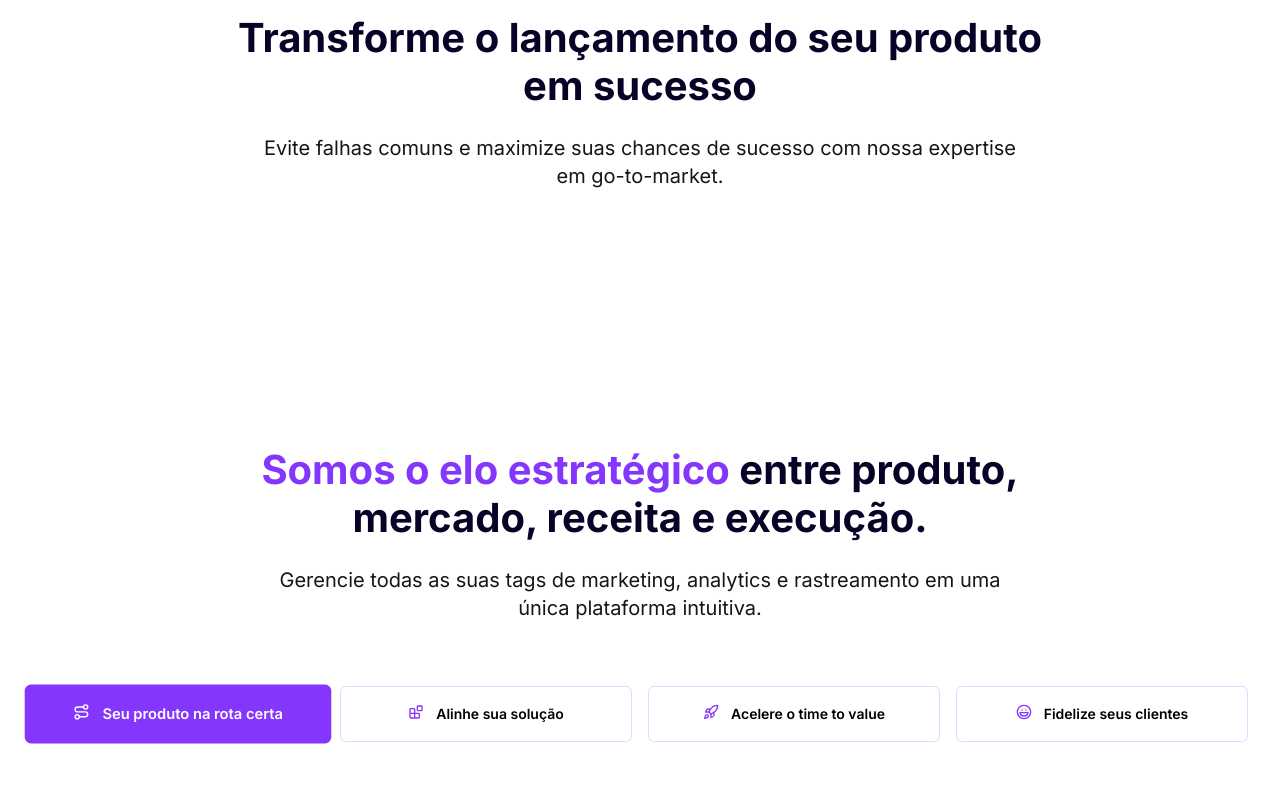
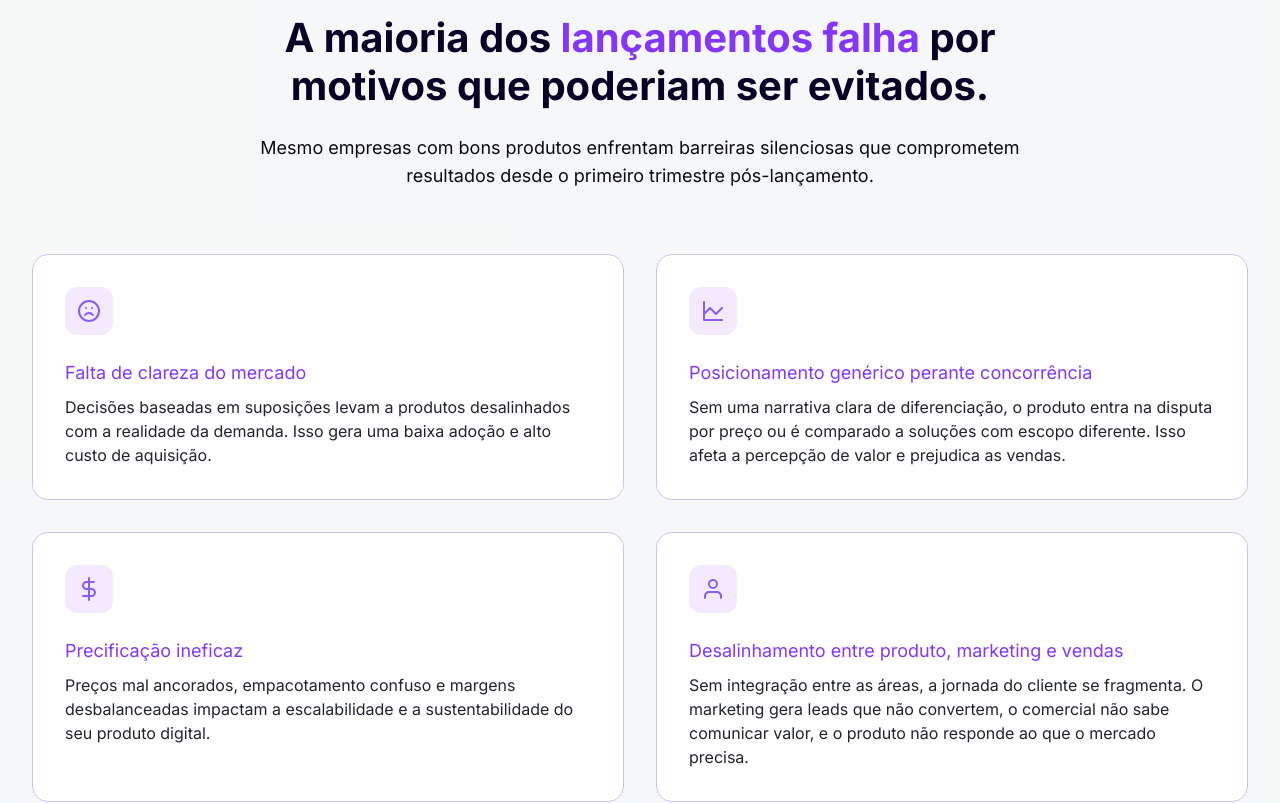
Before and after one commit to moyses/gtmbr-v3, a Next.js app: page / in a window 1280 px wide. Shown: the part 1300-2103 px from the top of the page. Built offline with nearby package versions, Linux system fonts and the light colour scheme.

Commit message:
fix: return content fail section and add randomic question on start wizard

```diff
--- a/src/components/home-sections/launch-fail-section/launch-fail-section.tsx
+++ b/src/components/home-sections/launch-fail-section/launch-fail-section.tsx
@@ -1,33 +1,169 @@
 'use client';
 
-import { motion } from 'framer-motion';
-import { AnimateOnScroll } from '../../ui/motion';
+import Image from 'next/image';
+
+import { ArrowRight } from 'lucide-react';
+import { Button } from '@/components/ui/button';
+import {
+  AnimateOnScroll,
+  StaggerChildren,
+  StaggerItem,
+} from '@/components/ui/motion';
 
 export const LaunchFailSection = () => {
   return (
-    <section className="py-24 bg-white">
+    <section className="py-24 bg-gray-200/20">
       <div className="max-w-7xl mx-auto px-4 sm:px-6 lg:px-8">
         <AnimateOnScroll>
           <div className="text-center mb-16">
-            <motion.h2
-              initial={{ opacity: 0, y: 20 }}
-              whileInView={{ opacity: 1, y: 0 }}
-              viewport={{ once: true }}
-              transition={{ duration: 0.5, ease: 'easeOut' }}
-              className="text-heading-hg max-w-[860px] mx-auto font-bold text-dark mb-6"
-            >
-              Transforme o lançamento do seu produto em sucesso
-            </motion.h2>
-            <motion.p
-              initial={{ opacity: 0, y: 20 }}
-              whileInView={{ opacity: 1, y: 0 }}
-              viewport={{ once: true }}
-              transition={{ duration: 0.5, delay: 0.4, ease: 'easeOut' }}
-              className="text-xl text-gray-600 max-w-3xl mx-auto"
-            >
-              Evite falhas comuns e maximize suas chances de sucesso com nossa
-              expertise em go-to-market.
-            </motion.p>
+            <h2 className="max-w-[860px] mx-auto text-heading-hg font-bold text-dark mb-6">
+              A maioria dos{' '}
+              <span className="text-brand-primary">lançamentos falha</span> por
+              motivos que poderiam ser evitados.
+            </h2>
+            <p className="text-gray-800 text-lg max-w-3xl mx-auto">
+              Mesmo empresas com bons produtos enfrentam barreiras silenciosas
+              que comprometem resultados desde o primeiro trimestre
+              pós-lançamento.
+            </p>
+          </div>
+        </AnimateOnScroll>
+
+        <StaggerChildren className="grid grid-cols-1 md:grid-cols-2 gap-8">
+          {/* Card 1 - Falta de clareza */}
+          <StaggerItem
+            variants={{
+              visible: { opacity: 1, y: 0 },
+              hidden: { opacity: 0, y: 20 },
+            }}
+            className="bg-white backdrop-blur-sm rounded-2xl p-8 border border-purple-600"
+          >
+            <div className="mb-6">
+              <div className="w-12 h-12 bg-brand-primary/10 rounded-xl flex items-center justify-center">
+                <Image
+                  src="/icons/sad-face.svg"
+                  alt="Falta de clareza"
+                  width={24}
+                  height={24}
+                />
+              </div>
+            </div>
+            <h3 className="text-brand-primary text-lg mb-2">
+              Falta de clareza do mercado
+            </h3>
+            <p className="text-gray-400">
+              Decisões baseadas em suposições levam a produtos desalinhados com
+              a realidade da demanda. Isso gera uma baixa adoção e alto custo de
+              aquisição.
+            </p>
+          </StaggerItem>
+
+          {/* Card 2 - Posicionamento */}
+          <StaggerItem
+            variants={{
+              visible: { opacity: 1, y: 0 },
+              hidden: { opacity: 0, y: 20 },
+            }}
+            className="bg-white rounded-2xl p-8 border border-purple-600"
+          >
+            <div className="mb-6">
+              <div className="w-12 h-12 bg-brand-primary/10 rounded-xl flex items-center justify-center">
+                <Image
+                  src="/icons/chart.svg"
+                  alt="Posicionamento"
+                  width={24}
+                  height={24}
+                />
+              </div>
+            </div>
+            <h3 className="text-brand-primary text-lg mb-2">
+              Posicionamento genérico perante concorrência
+            </h3>
+            <p className="text-gray-400">
+              Sem uma narrativa clara de diferenciação, o produto entra na
+              disputa por preço ou é comparado a soluções com escopo diferente.
+              Isso afeta a percepção de valor e prejudica as vendas.
+            </p>
+          </StaggerItem>
+
+          {/* Card 3 - Precificação */}
+          <StaggerItem
+            variants={{
+              visible: { opacity: 1, y: 0 },
+              hidden: { opacity: 0, y: 20 },
+            }}
+            className="bg-white rounded-2xl p-8 border border-purple-600"
+          >
+            <div className="mb-6">
+              <div className="w-12 h-12 bg-brand-primary/10 rounded-xl flex items-center justify-center">
+                <Image
+                  src="/icons/money.svg"
+                  alt="Precificação"
+                  width={24}
+                  height={24}
+                />
+              </div>
+            </div>
+            <h3 className="text-brand-primary text-lg mb-2">
+              Precificação ineficaz{' '}
+            </h3>
+            <p className="text-gray-400">
+              Preços mal ancorados, empacotamento confuso e margens
+              desbalanceadas impactam a escalabilidade e a sustentabilidade do
+              seu produto digital.
+            </p>
+          </StaggerItem>
+
+          {/* Card 4 - Desalinhamento */}
+          <StaggerItem
+            variants={{
+              visible: { opacity: 1, y: 0 },
+              hidden: { opacity: 0, y: 20 },
+            }}
+            className="bg-white rounded-2xl p-8 border border-purple-600"
+          >
+            <div className="mb-6">
+              <div className="w-12 h-12 bg-brand-primary/10 rounded-xl flex items-center justify-center">
+                <Image
+                  src="/icons/person.svg"
+                  alt="Desalinhamento"
+                  width={24}
+                  height={24}
+                />
+              </div>
+            </div>
+            <h3 className="text-brand-primary text-lg mb-2">
+              Desalinhamento entre produto, marketing e vendas
+            </h3>
+            <p className="text-gray-400">
+              Sem integração entre as áreas, a jornada do cliente se fragmenta.
+              O marketing gera leads que não convertem, o comercial não sabe
+              comunicar valor, e o produto não responde ao que o mercado
+              precisa.
+            </p>
+          </StaggerItem>
+        </StaggerChildren>
+
+        {/* CTA Section */}
+        <AnimateOnScroll>
+          <div className="mt-16 text-center">
+            <h3 className="text-2xl font-semibold text-dark mb-4">
+              Não deixe seu lançamento ser mais uma estatística
+            </h3>
+            <p className="text-gray-600 mb-8 max-w-2xl mx-auto">
+              Converse com nossos especialistas e descubra como podemos ajudar
+              você a evitar esses problemas comuns e criar uma estratégia de
+              lançamento sólida.
+            </p>
+            <div className="flex flex-col sm:flex-row gap-4 justify-center">
+              <Button
+                size="lg"
+                className="bg-brand-primary hover:bg-brand-secondary text-white px-8 py-3"
+              >
+                Agendar diagnóstico gratuito
+                <ArrowRight className="ml-2 w-5 h-5" />
+              </Button>
+            </div>
           </div>
         </AnimateOnScroll>
       </div>
--- a/src/pages/wizard-gtm/index.tsx
+++ b/src/pages/wizard-gtm/index.tsx
@@ -1,7 +1,6 @@
 'use client';
 
-import React from 'react';
-import { useState } from 'react';
+import React, { useState, useEffect } from 'react';
 import { Button } from '../../components/ui/button';
 import { ArrowLeft, MessageCircle, CheckCircle2 } from 'lucide-react';
 import Link from 'next/link';
@@ -220,17 +219,49 @@ const getDiagnosis = (score: number): DiagnosisResult => {
   }
 };
 
-function WizardGTM() {
+// Função para embaralhar array usando o algoritmo Fisher-Yates
+const shuffleArray = <T,>(array: T[]): T[] => {
+  const shuffled = [...array];
+  for (let i = shuffled.length - 1; i > 0; i--) {
+    const j = Math.floor(Math.random() * (i + 1));
+    [shuffled[i], shuffled[j]] = [shuffled[j], shuffled[i]];
+  }
+  return shuffled;
+};
+
+// Função para embaralhar as opções de cada pergunta
+const shuffleStageOptions = (stage: WizardStage): WizardStage => {
+  return {
+    ...stage,
+    options: shuffleArray([...stage.options]),
+  };
+};
+
+// Função para embaralhar todo o wizard (perguntas e opções)
+const shuffleWizard = (stages: WizardStage[]): WizardStage[] => {
+  return shuffleArray(stages.map((stage) => shuffleStageOptions(stage)));
+};
+
+// Componente para garantir randomização apenas no cliente
+const RandomizedWizard: React.FC = () => {
+  const [mounted, setMounted] = useState(false);
+  const [stages, setStages] = useState<WizardStage[]>([]);
   const [currentStage, setCurrentStage] = useState(0);
   const [responses, setResponses] = useState<{ [key: number]: number }>({});
   const [showResult, setShowResult] = useState(false);
+
+  // Inicializa o estado apenas quando o componente é montado no cliente
+  useEffect(() => {
+    setMounted(true);
+    setStages(shuffleWizard(wizardStages));
+  }, []);
 
   const handleResponse = (stageId: number, value: number) => {
     const newResponses = { ...responses, [stageId]: value };
     setResponses(newResponses);
 
     setTimeout(() => {
-      if (currentStage < wizardStages.length - 1) {
+      if (currentStage < stages.length - 1) {
         setCurrentStage(currentStage + 1);
       } else {
         setShowResult(true);
@@ -238,13 +269,22 @@ function WizardGTM() {
     }, 500);
   };
 
-  const getTotalScore = () => {
-    return Object.values(responses).reduce((sum, value) => sum + value, 0);
+  const resetWizard = () => {
+    setCurrentStage(0);
+    setResponses({});
+    setShowResult(false);
+    setStages(shuffleWizard(wizardStages));
   };
 
-  const diagnosis = getDiagnosis(getTotalScore());
+  // Não renderiza nada até que o componente seja montado no cliente
+  if (!mounted || stages.length === 0) {
+    return null;
+  }
 
   if (showResult) {
+    const diagnosis = getDiagnosis(
+      Object.values(responses).reduce((sum, value) => sum + value, 0)
+    );
     return (
       <WizardLayout>
         <Head>
@@ -302,11 +342,7 @@ function WizardGTM() {
 
               <div className="mt-8 text-center">
                 <Button
-                  onClick={() => {
-                    setCurrentStage(0);
-                    setResponses({});
-                    setShowResult(false);
-                  }}
+                  onClick={resetWizard}
                   className="bg-brand-primary hover:bg-brand-primary/90 text-white mr-4"
                 >
                   Refazer Avaliação
@@ -327,8 +363,8 @@ function WizardGTM() {
     );
   }
 
-  const stage = wizardStages[currentStage];
-  const progress = ((currentStage + 1) / wizardStages.length) * 100;
+  const stage = stages[currentStage];
+  const progress = ((currentStage + 1) / stages.length) * 100;
 
   return (
     <WizardLayout>
@@ -370,7 +406,7 @@ function WizardGTM() {
                   Avaliação Go-to-Market
                 </h1>
                 <p className="text-gray-300">
-                  Etapa {currentStage + 1} de {wizardStages.length}
+                  Etapa {currentStage + 1} de {stages.length}
                 </p>
               </div>
 
@@ -413,7 +449,7 @@ function WizardGTM() {
                     </p>
                     <div className="space-y-2">
                       {Object.entries(responses).map(([stageId, value]) => {
-                        const prevStage = wizardStages.find(
+                        const prevStage = stages.find(
                           (s) => s.id === parseInt(stageId)
                         );
                         const selectedOption = prevStage?.options.find(
@@ -442,6 +478,22 @@ function WizardGTM() {
       </div>
     </WizardLayout>
   );
+};
+
+// Componente principal que usa o RandomizedWizard
+function WizardGTM() {
+  return (
+    <WizardLayout>
+      <Head>
+        <title>Diagnóstico GTM | GTM BR</title>
+        <meta
+          name="description"
+          content="Faça uma avaliação completa da sua estratégia de Go-to-Market e descubra como melhorar seus resultados."
+        />
+      </Head>
+      <RandomizedWizard />
+    </WizardLayout>
+  );
 }
 
 // Definindo o layout personalizado para esta página
```
